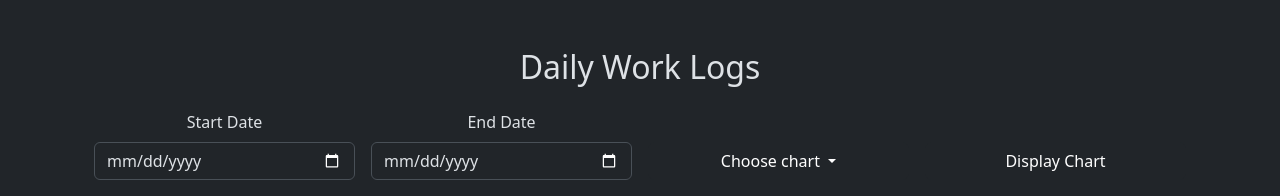
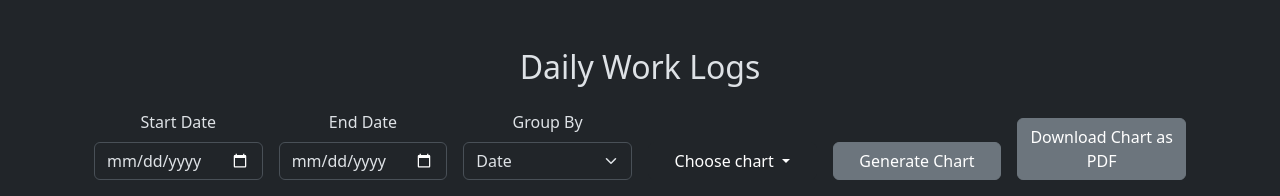
Before and after one commit to aliyyah-u/final_project, a Django app: page /logs/ in a window 1280 px wide. Shown: the part 93-289 px from the top of the page. Run offline with Django 5.2, Linux system fonts and the light colour scheme; some libraries are stand-ins or nearby versions.

Commit message:
group by date/month/year for other charts

```diff
--- a/my_final_project/biswas_agro/static/logs.js
+++ b/my_final_project/biswas_agro/static/logs.js
@@ -18,16 +18,36 @@ async function filterChart() {
     if (params.toString()) url += `?${params.toString()}`;
 
     const response = await fetch(url);
-    const data = await response.json();
+    const logData = await response.json();
 
-    // Sort cost data by date, oldest first
-    const sorted = data.sort((a, b) => new Date(a.date) - new Date(b.date));
-    drawChart(sorted);
+    const collected = collectByDate(logData);
+    drawChart(collected);
+}
+
+function collectByDate(logData) {
+    const map = {};
+    const groupBy = document.getElementById('grouping').value;
+
+    function getGroup(date) {
+        if (groupBy === 'month') return date.slice(0, 7);    // "YYYY-MM"
+        if (groupBy === 'year') return date.slice(0, 4);     // "YYYY"
+        return date;                                         // Full date (default)
+    }
+
+    // Aggregate logs per group
+    logData.forEach(item => {
+        const group = getGroup(item.date);
+        map[group] = map[group] || { group, log: 0 }; // group = date/month/year key
+        map[group].log += parseFloat(item.amount || 0);
+    });
+
+    // Return as sorted array
+    return Object.values(map).sort((a, b) => new Date(a.group) - new Date(b.group));
 }
 
 function drawChart(data) {
-    const labels = data.map(item => item.date);
-    const myData = data.map(item => item.amount);
+    const labels = data.map(item => item.group);
+    const myData = data.map(item => item.log);
 
     const ctx = document.getElementById('myChart');
 
--- a/my_final_project/biswas_agro/templates/land.html
+++ b/my_final_project/biswas_agro/templates/land.html
@@ -46,7 +46,7 @@
             </ul>
         </div>
         <div class="col-md-3 d-flex align-items-end">
-            <button onclick="filterChart()" class="btn btn-dark w-100">Display Chart</button>
+            <button onclick="filterChart()" class="btn btn-dark w-100">Generate Chart</button>
         </div>
         <div class="col-md-2 d-flex align-items-end">
             <button onclick="downloadChartAsPDF()" class="btn btn-secondary w-100">Download Chart as PDF</button>
--- a/my_final_project/biswas_agro/templates/loans.html
+++ b/my_final_project/biswas_agro/templates/loans.html
@@ -33,8 +33,8 @@
                 <li><a class="dropdown-item" href="#" onclick="setChartType('line'); return false;">Line Chart</a></li>
             </ul>
         </div>
-        <div class="col-md-4 d-flex align-items-end">
-            <button onclick="filterLoanChart()" class="btn btn-dark w-100">Display Chart</button>
+        <div class="col-md-2 d-flex align-items-end">
+            <button onclick="filterLoanChart()" class="btn btn-secondary w-100">Generate Chart</button>
         </div>
         <div class="col-md-2 d-flex align-items-end">
             <button onclick="downloadChartAsPDF()" class="btn btn-secondary w-100">Download Chart as PDF</button>
--- a/my_final_project/biswas_agro/templates/logs.html
+++ b/my_final_project/biswas_agro/templates/logs.html
@@ -6,16 +6,24 @@
 {% block body %}
 <div class="container">
     <h2 class="mb-4">Daily Work Logs</h2>
-            <div class="row g-3 mb-3">
-        <div class="col-md-3">
+    <div class="row g-3 mb-3">
+        <div class="col-md-2">
             <label for="start-date" class="form-label">Start Date</label>
             <input type="date" id="start-date" class="form-control">
         </div>
-        <div class="col-md-3">
+        <div class="col-md-2">
             <label for="end-date" class="form-label">End Date</label>
             <input type="date" id="end-date" class="form-control">
         </div>
-        <div class="col-md-3 d-flex align-items-end">
+        <div class="col-md-2">
+            <label for="grouping" class="form-label">Group By</label>
+            <select id="grouping" class="form-select" onchange="filterChart()">
+                <option value="date">Date</option>
+                <option value="month">Month</option>
+                <option value="year">Year</option>
+            </select>
+        </div>
+        <div class="col-md-2 d-flex align-items-end">
             <button class="btn btn-dark dropdown-toggle w-100" type="button" id="dropdownMenuButton1"
                 data-bs-toggle="dropdown" aria-expanded="false">
                 Choose chart
@@ -25,8 +33,8 @@
                 <li><a class="dropdown-item" href="#" onclick="setChartType('line'); return false;">Line Chart</a></li>
             </ul>
         </div>
-        <div class="col-md-3 d-flex align-items-end">
-            <button onclick="filterChart()" class="btn btn-dark w-100">Display Chart</button>
+        <div class="col-md-2 d-flex align-items-end">
+            <button onclick="filterChart()" class="btn btn-secondary w-100">Generate Chart</button>
         </div>
         <div class="col-md-2 d-flex align-items-end">
             <button onclick="downloadChartAsPDF()" class="btn btn-secondary w-100">Download Chart as PDF</button>
--- a/my_final_project/biswas_agro/templates/profit.html
+++ b/my_final_project/biswas_agro/templates/profit.html
@@ -38,7 +38,7 @@
         </div>
 
         <div class="col-md-2 d-flex align-items-end">
-            <button onclick="filterProfitChart()" class="btn btn-dark w-100">Generate Earnings vs Cost Chart</button>
+            <button onclick="filterProfitChart()" class="btn btn-secondary w-100">Generate Chart</button>
         </div>
 
         <div class="col-md-2 d-flex align-items-end">
--- a/my_final_project/biswas_agro/templates/total_cost.html
+++ b/my_final_project/biswas_agro/templates/total_cost.html
@@ -39,7 +39,7 @@
         </div>
 
         <div class="col-md-2 d-flex align-items-end">
-            <button onclick="filterCostChart()" class="btn btn-secondary w-100">Generate Expense Chart</button>
+            <button onclick="filterCostChart()" class="btn btn-secondary w-100">Generate Chart</button>
         </div>
 
         <div class="col-md-2 d-flex align-items-end">
```
Also changed, not shown: my_final_project/biswas_agro/static/investment.js (+27 -7 lines), my_final_project/biswas_agro/static/loans.js (+27 -7 lines), my_final_project/biswas_agro/templates/investment.html (+5 -5 lines), my_final_project/biswas_agro/templates/yield.html (+1 -9 lines).
